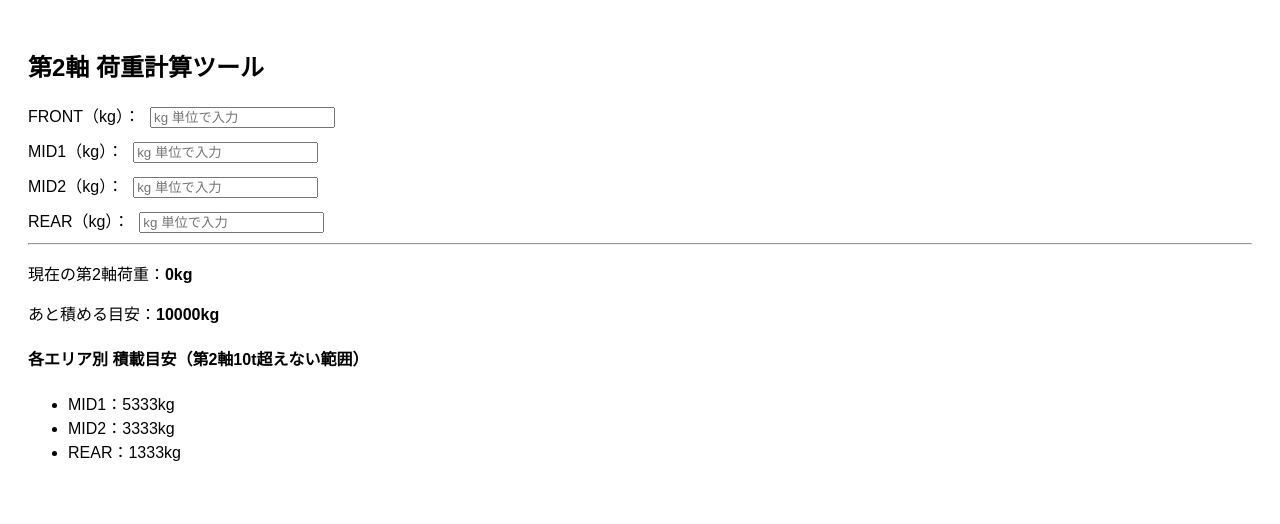
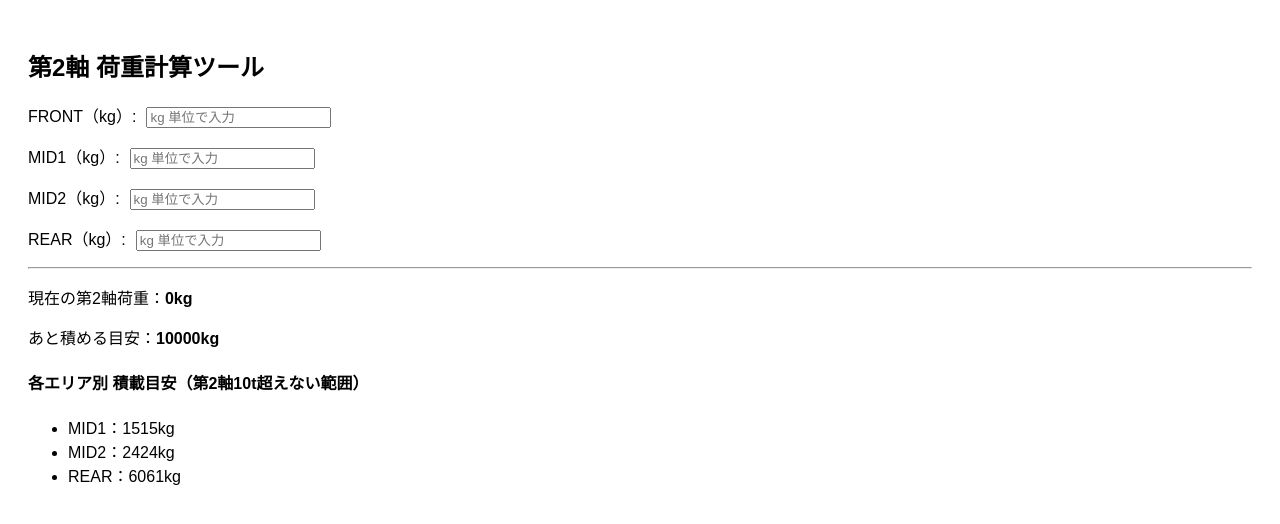
Before and after one commit to Toyotayusou1111/-, a React (Create React App) app: page / in a window 1280 px wide. Shown: the top 524 px of the page. Built offline with nearby package versions, Linux system fonts and the light colour scheme.

Commit message:
Update App.js

```diff
--- a/src/App.js
+++ b/src/App.js
@@ -7,8 +7,6 @@ export default function App() {
     mid2: "",
     rear: "",
   });
-
-  const MAX_AXLE_LOAD = 10000;
 
   const influences = {
     front: 0.6,
@@ -27,61 +25,62 @@ export default function App() {
     parsedWeights.mid2 * influences.mid2 +
     parsedWeights.rear * influences.rear;
 
+  const MAX_AXLE_LOAD = 10000;
   const remaining = Math.max(0, MAX_AXLE_LOAD - usedLoad);
+
+  // 分配比の計算（影響率の逆数で正規化）
+  const inverseSum =
+    1 / influences.mid1 + 1 / influences.mid2 + 1 / influences.rear;
+
+  const suggested = {
+    mid1: Math.round((remaining / influences.mid1) / inverseSum),
+    mid2: Math.round((remaining / influences.mid2) / inverseSum),
+    rear: Math.round((remaining / influences.rear) / inverseSum),
+  };
 
   const emptyKeys = Object.entries(weights)
     .filter(([_, val]) => val === "")
     .map(([key]) => key);
 
-  // 各エリアにあと何kg積めば10tに届くか逆算
-  const targetAreas = ["mid1", "mid2", "rear"];
-  const remainingRatios = targetAreas.map((key) => influences[key]);
-  const ratioSum = remainingRatios.reduce((a, b) => a + b, 0);
-  const suggestedLoads = Object.fromEntries(
-    targetAreas.map((key) => [
-      key,
-      Math.floor((remaining * influences[key]) / ratioSum),
-    ])
-  );
+  return (
+    <div style={{ fontFamily: "sans-serif", padding: 20 }}>
+      <h2>第2軸 荷重計算ツール</h2>
 
-  return (
-    <div style={{ padding: "20px", fontFamily: "Arial" }}>
-      <h2>第2軸 荷重計算ツール</h2>
-      {["front", "mid1", "mid2", "rear"].map((key) => (
-        <div key={key} style={{ marginBottom: "10px" }}>
-          <label>
-            {key.toUpperCase()}（kg）：
+      {Object.entries(weights).map(([key, value]) => (
+        <div key={key} style={{ marginBottom: "1rem" }}>
+          <label style={{ marginRight: 10 }}>{key.toUpperCase()}（kg）:</label>
           <input
             type="number"
             name={key}
-              value={weights[key]}
+            value={value}
             onChange={(e) =>
-                setWeights({ ...weights, [key]: e.target.value })
+              setWeights((prev) => ({ ...prev, [key]: e.target.value }))
             }
-              style={{ marginLeft: "10px" }}
             placeholder="kg 単位で入力"
           />
-          </label>
         </div>
       ))}
 
       <hr />
+
       <p>
-        現在の第2軸荷重：<strong>{usedLoad.toFixed(0)}kg</strong>
+        現在の第2軸荷重：
+        <strong>{usedLoad.toFixed(0)}kg</strong>
       </p>
       <p>
-        あと積める目安：<strong>{remaining.toFixed(0)}kg</strong>
+        あと積める目安：
+        <strong>{remaining.toFixed(0)}kg</strong>
       </p>
 
       {remaining > 0 && (
-        <div>
+        <>
           <h4>各エリア別 積載目安（第2軸10t超えない範囲）</h4>
           <ul>
-            <li>MID1：{suggestedLoads.mid1}kg</li>
-            <li>MID2：{suggestedLoads.mid2}kg</li>
-            <li>REAR：{suggestedLoads.rear}kg</li>
+            <li>MID1：{suggested.mid1}kg</li>
+            <li>MID2：{suggested.mid2}kg</li>
+            <li>REAR：{suggested.rear}kg</li>
           </ul>
-        </div>
+        </>
       )}
     </div>
   );
```
Lines whose indentation alone changed are shown as unchanged.
